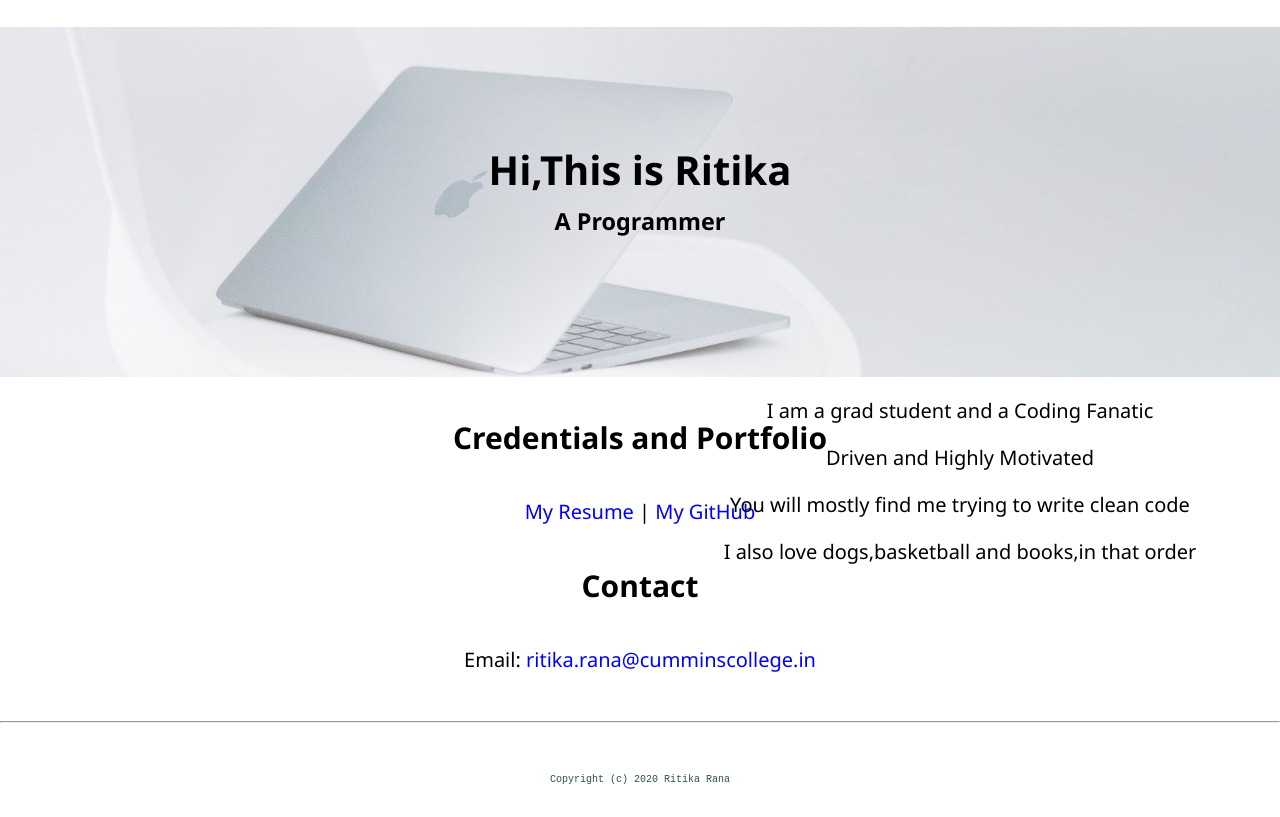
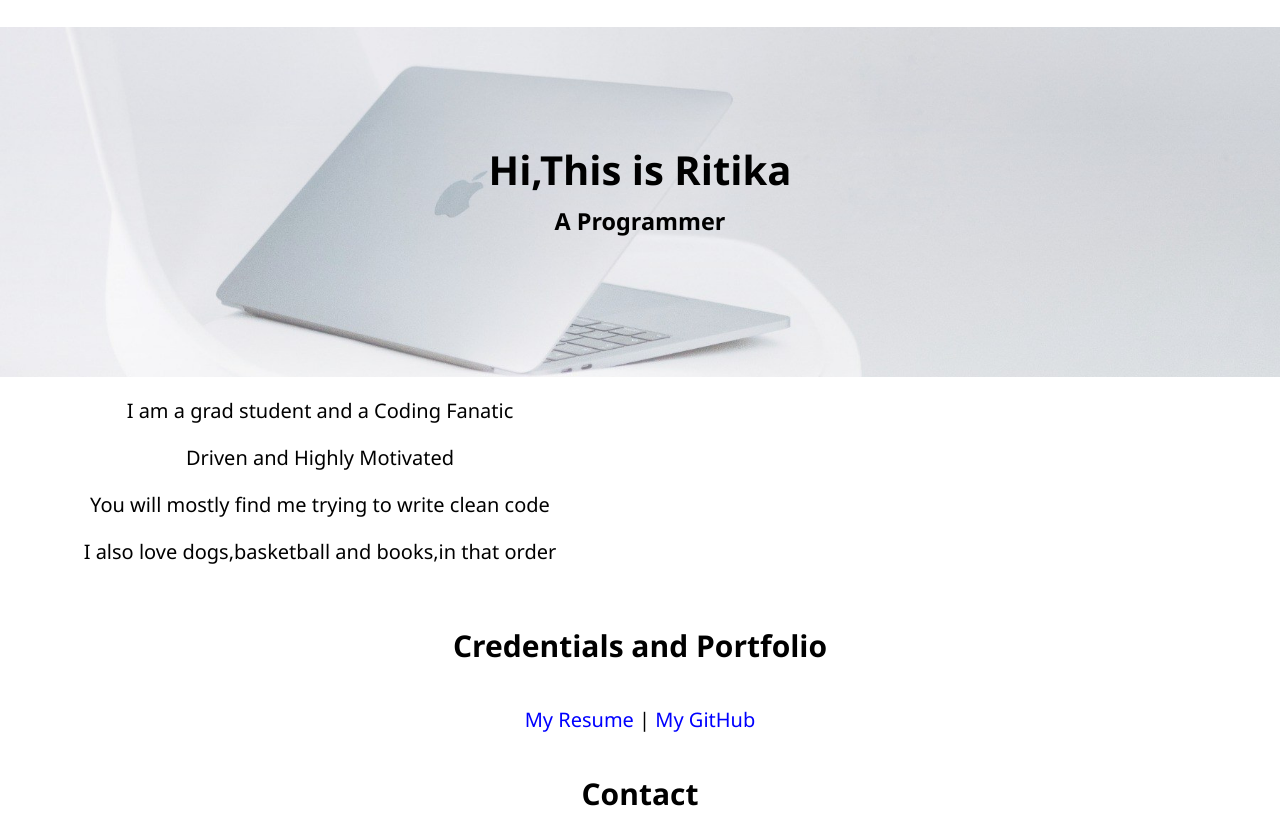
Before and after one commit to Ritika-Rana/Ritika-Rana.github.io, a plain HTML site: page index.html in a window 1280 px wide. Shown: the top 817 px of the page. Drawn offline with Linux system fonts and the light colour scheme.

Commit message:
Update master.css

```diff
--- a/css/master.css
+++ b/css/master.css
@@ -5,11 +5,11 @@
 .split {
   height: 100%;
   width: 50%;
-  position: fixed;
+
   z-index: 1;
- /* top: 0;
+ /* top: 0; */
   overflow-x: hidden;
-  padding-top: 20px;  */
+ /*  padding-top: 20px;  */
 }
 
 /* Control the left side */
```
